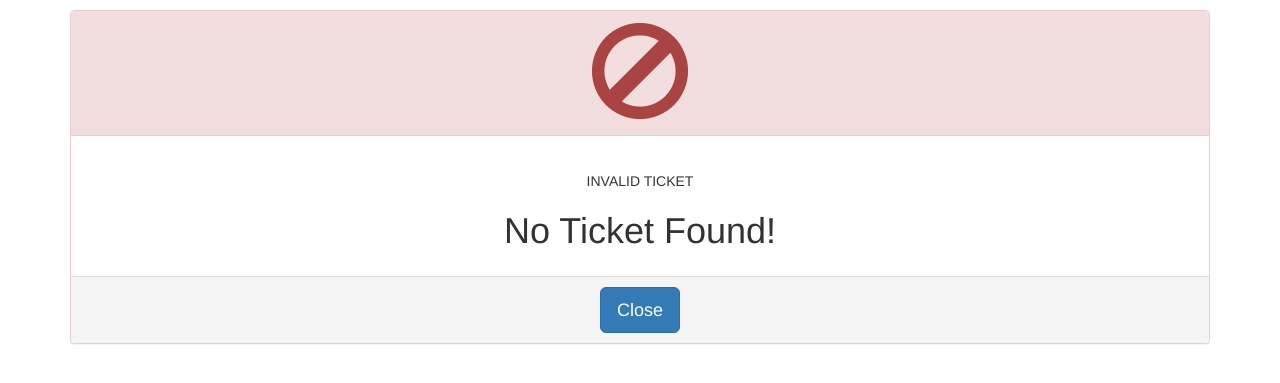
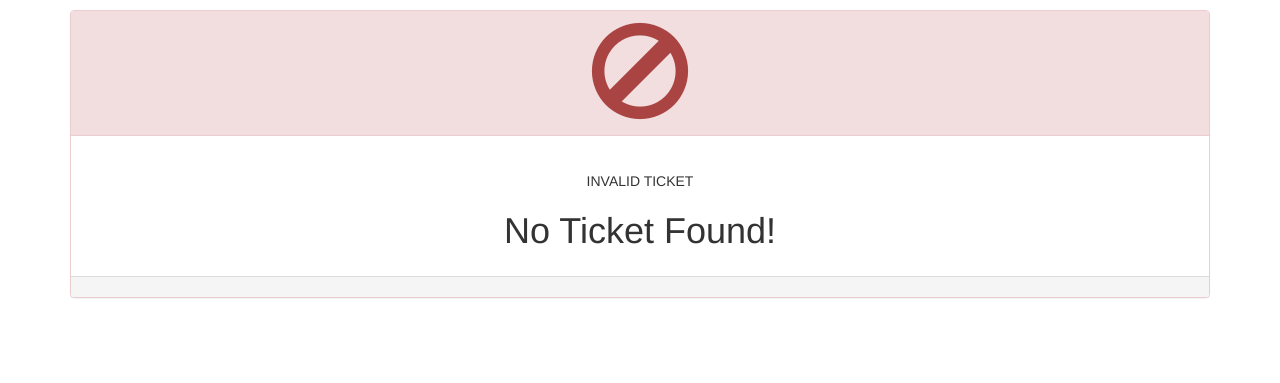
Before and after one commit to SteveMcGrath/Concord, a Flask app: page /1 in a window 1280 px wide. Shown: the top 383 px of the page. Run offline with Flask 2, Linux system fonts and the light colour scheme; data that the repository does not hold is empty; parts of the project's set-up code (start-up, migrations or seed data) failed here and were passed over; some libraries are stand-ins or nearby versions.

Commit message:
Update page.html

```diff
--- a/registration/templates/page.html
+++ b/registration/templates/page.html
@@ -45,11 +45,6 @@
 				<h1>{{ message|safe }}</h1>
 			</div>
 			<div class="panel-footer">
-				<input type="button"
-						class="btn btn-primary btn-lg"
-						role="button"
-						value="Close"
-						onclick="self.close()" />
 			</div>
 		</div>
     </div>
```
